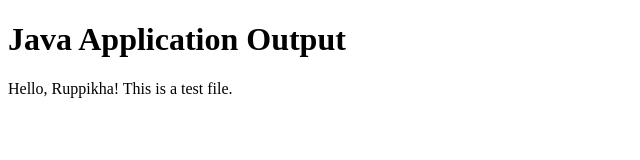
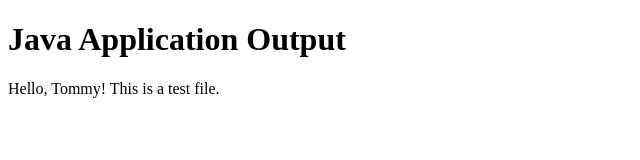
Before and after one commit to ruppikha/test, a plain HTML site: page docs/index.html in a window 1280 px wide. Shown: the full height of the page, 0-640 px from the left. Drawn offline with Linux system fonts and the light colour scheme.

Commit message:
Update output with name Tommy

```diff
--- a/docs/index.html
+++ b/docs/index.html
@@ -1 +1 @@
-<!DOCTYPE html><html lang="en"><head>    <meta charset="UTF-8">    <meta name="viewport" content="width=device-width, initial-scale=1.0">    <title>Java Application Output</title></head><body>    <h1>Java Application Output</h1>    <div id="output">        <p>Hello, Ruppikha! This is a test file.</p>    </div></body></html>
+<!DOCTYPE html><html lang="en"><head>    <meta charset="UTF-8">    <meta name="viewport" content="width=device-width, initial-scale=1.0">    <title>Java Application Output</title></head><body>    <h1>Java Application Output</h1>    <div id="output">        <p>Hello, Tommy! This is a test file.</p>    </div></body></html>
```
